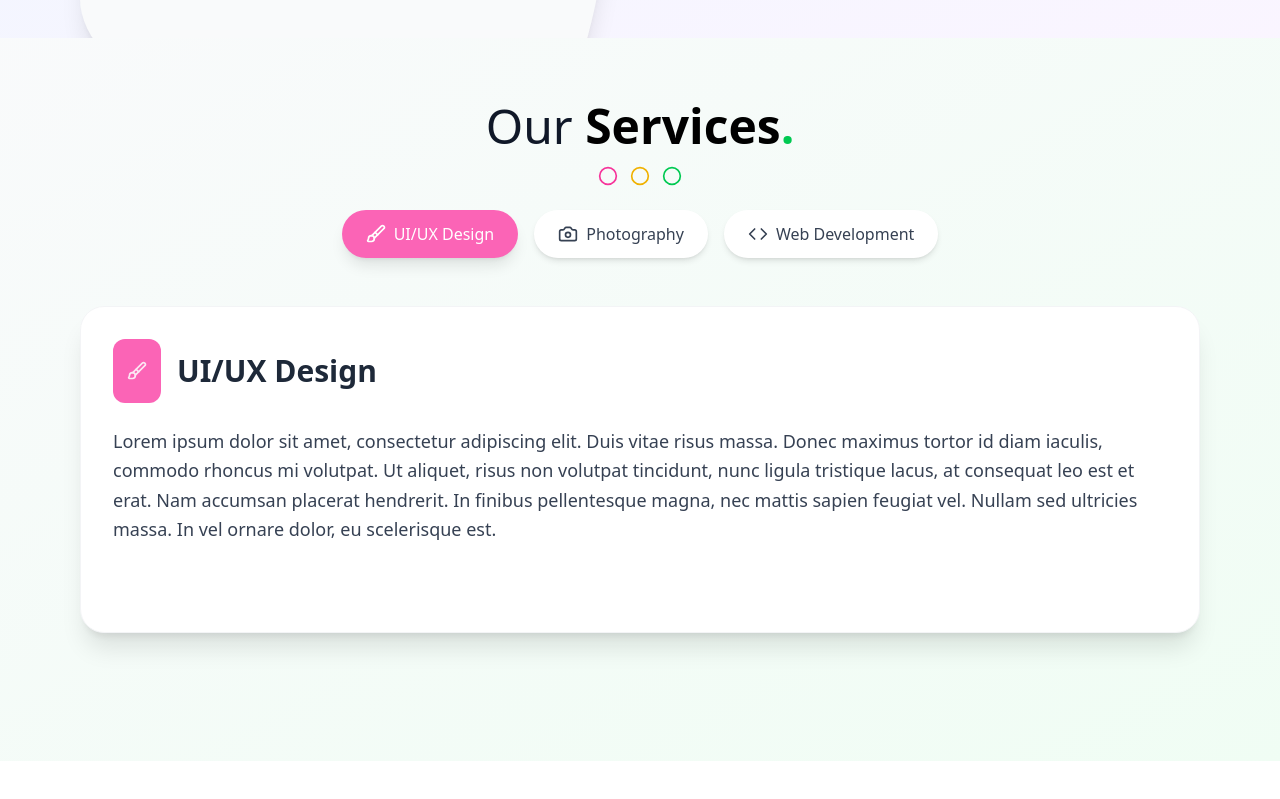
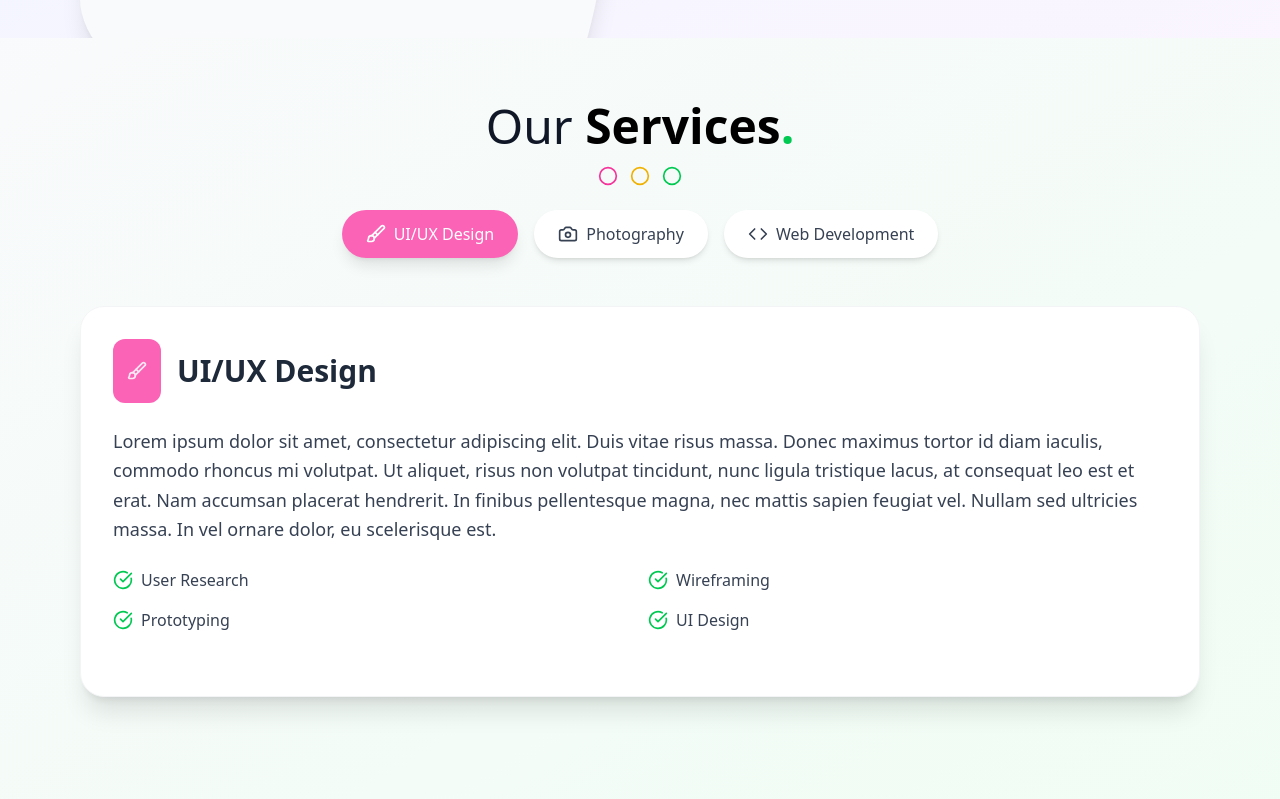
Before and after one commit to pinkx-xlink/tailwindcss-experiment, a React (Vite) app in the folder bank_modern_app/: page / in a window 1280 px wide. Shown: the part 1810-2609 px from the top of the page. Before the commit the page ends 2571 px from the top, so only its background shows below. Built offline with nearby package versions, Linux system fonts and the light colour scheme.

Commit message:
Add CheckCircles for each service's features

```diff
--- a/bank_modern_app/src/components/Services.jsx
+++ b/bank_modern_app/src/components/Services.jsx
@@ -1,5 +1,5 @@
 import React, { useState } from 'react'
-import { Brush, Code, Camera, Circle } from 'lucide-react';
+import { Brush, Code, Camera, Circle, CheckCircle } from 'lucide-react';
 
 import service1 from '../assets/ux-design.jpg'
 import service2 from '../assets/camera.jpg'
@@ -126,7 +126,19 @@ const Services = () => {
                             sm:gap-4 mb-6 sm:mb-8'
                             data-aos='fade-up'
                             data-aos-delay='400'>
-
+                                {ser.features.map((feature, idx)=>(
+                                    <div key={idx}
+                                    className='flex items-center gap-2'
+                                    data-aos="fade-up"
+                                    data-aos-delay={450 + (idx *50)}>
+                                        <CheckCircle className='w-4 h-4 sm:w-5
+                                        sm:h-5 text-green-500 flex-shrink-0'/>
+                                        <span className='text-gray-700 text-sm
+                                        sm:text-base'>
+                                            {feature}
+                                        </span>
+                                    </div>
+                                ))}
                             </div>
                         </div>
                     </div>
```
